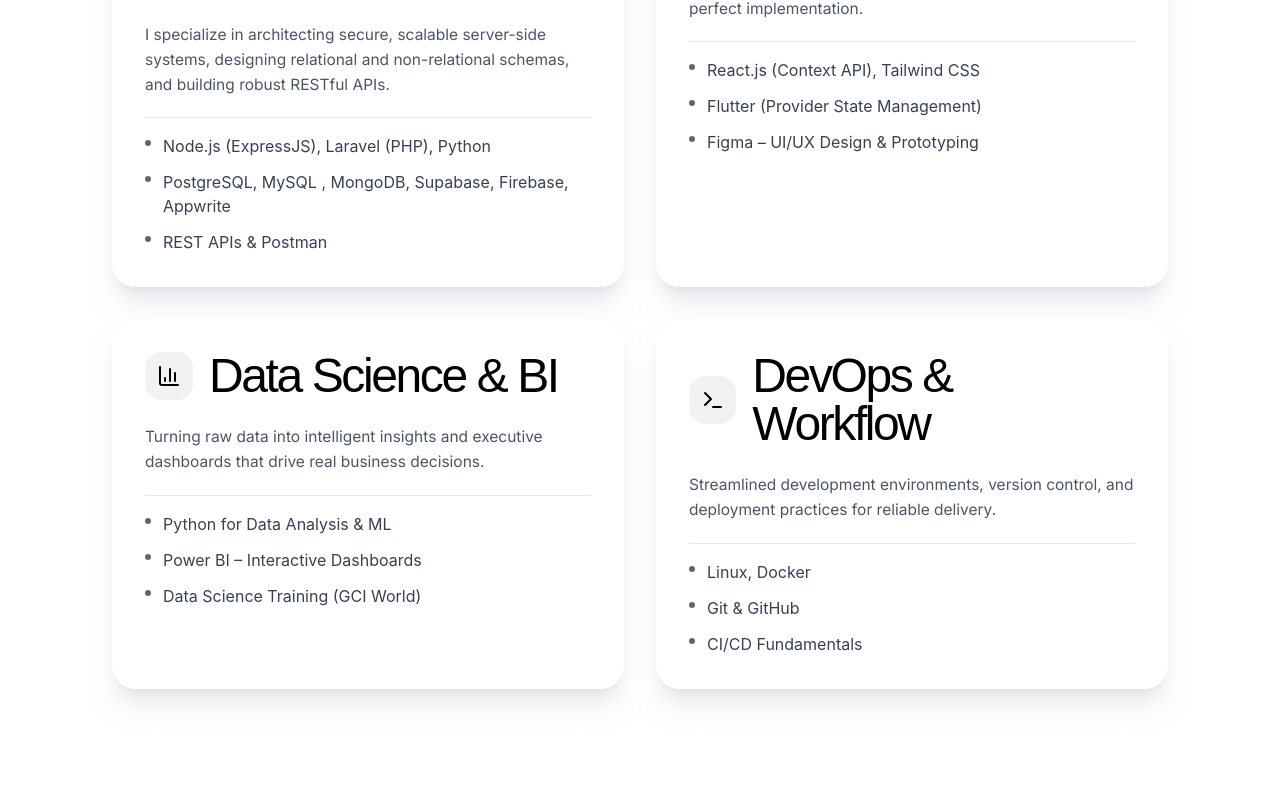
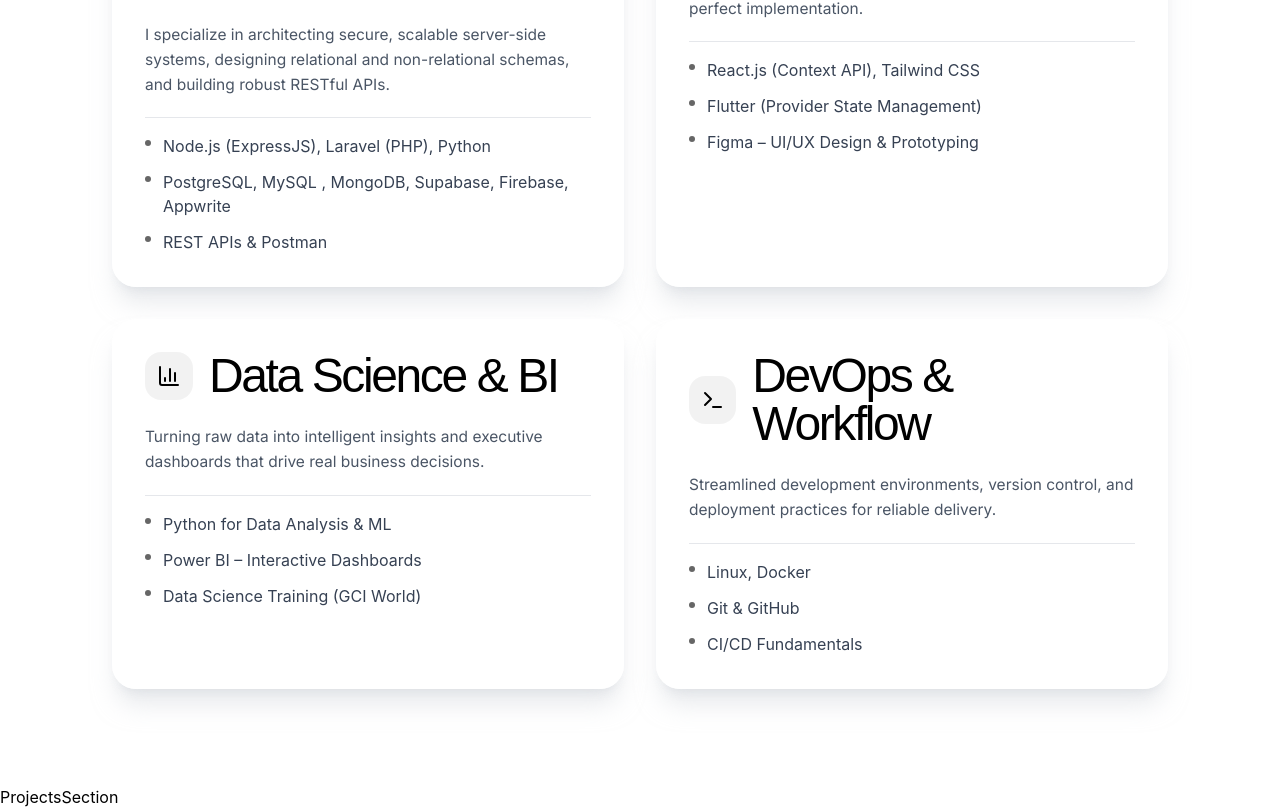
Before and after one commit to BenjaminMwambakulu/VampDevPortofolio, a React (Vite) app: page / in a window 1280 px wide. Shown: the part 2600-3409 px from the top of the page. Before the commit the page ends 3385 px from the top, so only its background shows below. Built offline with nearby package versions, Linux system fonts and the light colour scheme.

Commit message:
feat: add framer-motion and new ProjectsSection component
- Add framer-motion dependency to package.json
- Update Home.tsx to include new ProjectsSection component
- This change enhances the page structure and improves performance

```diff
--- a/package.json
+++ b/package.json
@@ -13,6 +13,7 @@
     "@fontsource-variable/jost": "^5.2.8",
     "@fontsource/inter": "^5.2.8",
     "@tailwindcss/vite": "^4.3.1",
+    "framer-motion": "^12.42.0",
     "lucide-react": "^1.21.0",
     "react": "^19.2.6",
     "react-dom": "^19.2.6",
--- /dev/null
+++ b/src/components/Sections/ProjectsSection.tsx
@@ -0,0 +1,7 @@
+import React from 'react'
+
+export default function ProjectsSection() {
+  return (
+    <div>ProjectsSection</div>
+  )
+}
--- a/src/pages/Home.tsx
+++ b/src/pages/Home.tsx
@@ -1,6 +1,7 @@
 import Navbar from "../components/Navbar";
 import AboutSection from "../components/Sections/AboutSection";
 import HeroSection from "../components/Sections/HeroSection";
+import ProjectsSection from "../components/Sections/ProjectsSection";
 import TechnicalSkills from "../components/Sections/SkillsSection";
 
 function Home() {
@@ -10,6 +11,7 @@
       <HeroSection />
       <AboutSection />
       <TechnicalSkills/>
+      <ProjectsSection/>
     </>
   );
 }
```
Also changed, not shown: src/components/ProjectCard.tsx (added), 1 other file (tests, documents, lock files or other folders).
